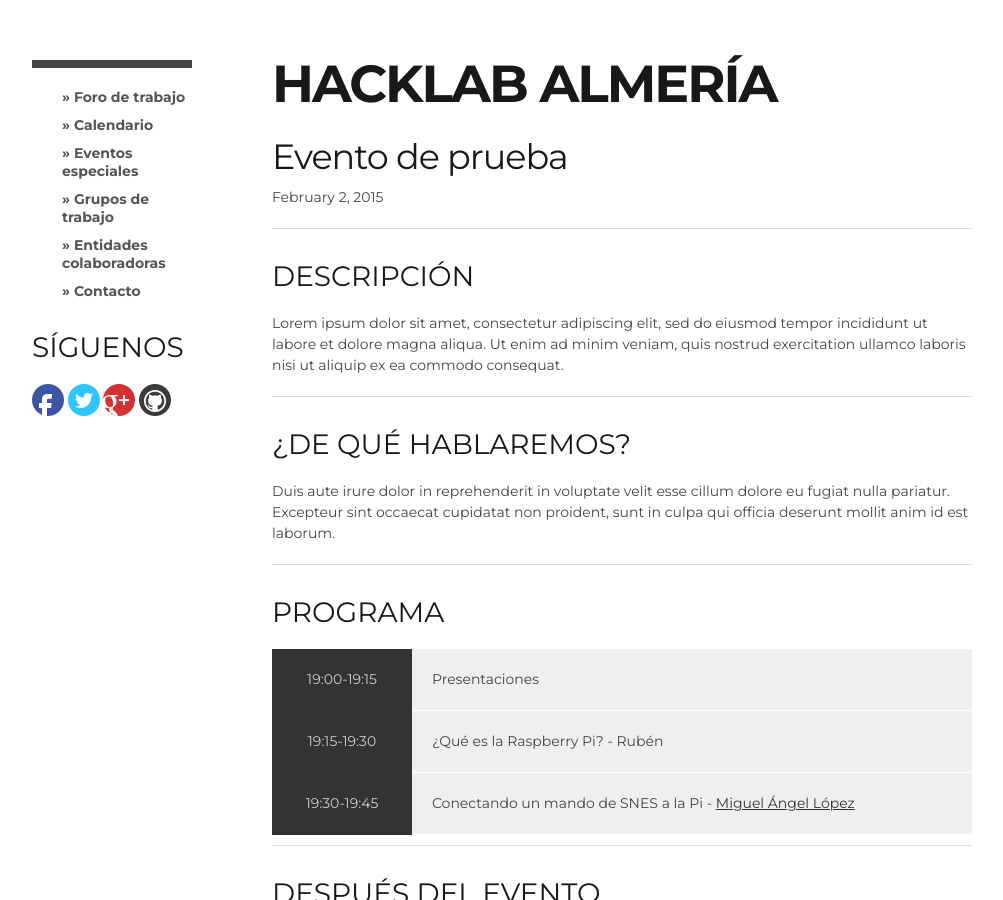
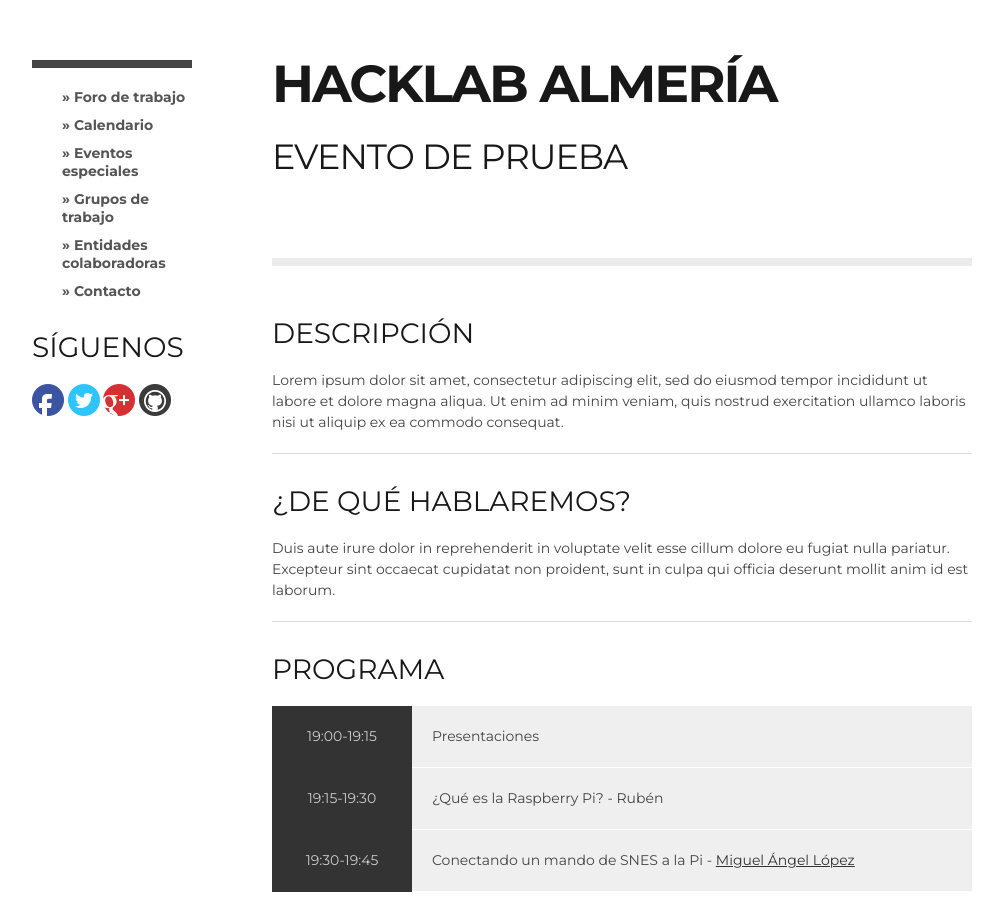
Before and after one commit to HackLab-Almeria/hacklab-almeria.github.io, a Jekyll site: the page built from _posts/2015-02-06-evento-de-prueba.md, in a window 1280 px wide and 900 px high. Shown: the whole window, without its empty margins (138-1141 px from the left). Built offline with Jekyll 4.4.1, drawn with Linux system fonts in a browser that asks for light colours; comment, search, counter and statistics services are not loaded.

Commit message:
Ponemos el título de los eventos en mayúsculas y aplicamos estilo a <hr>

```diff
--- a/_layouts/post.html
+++ b/_layouts/post.html
@@ -2,8 +2,9 @@
 layout: default
 ---
 <article>
-<h2>{{page.title}}</h2>
-<p>{{page.date | date: "%B %e, %Y"}}</p>
-<hr/>
-{{content}}
+<h2 style="text-transform: uppercase">{{ page.title }}</h2>
+<br>
+<h4>{{ page.subtitle }}</h4>
+<hr class="large">
+{{ content }}
 </article>
```
